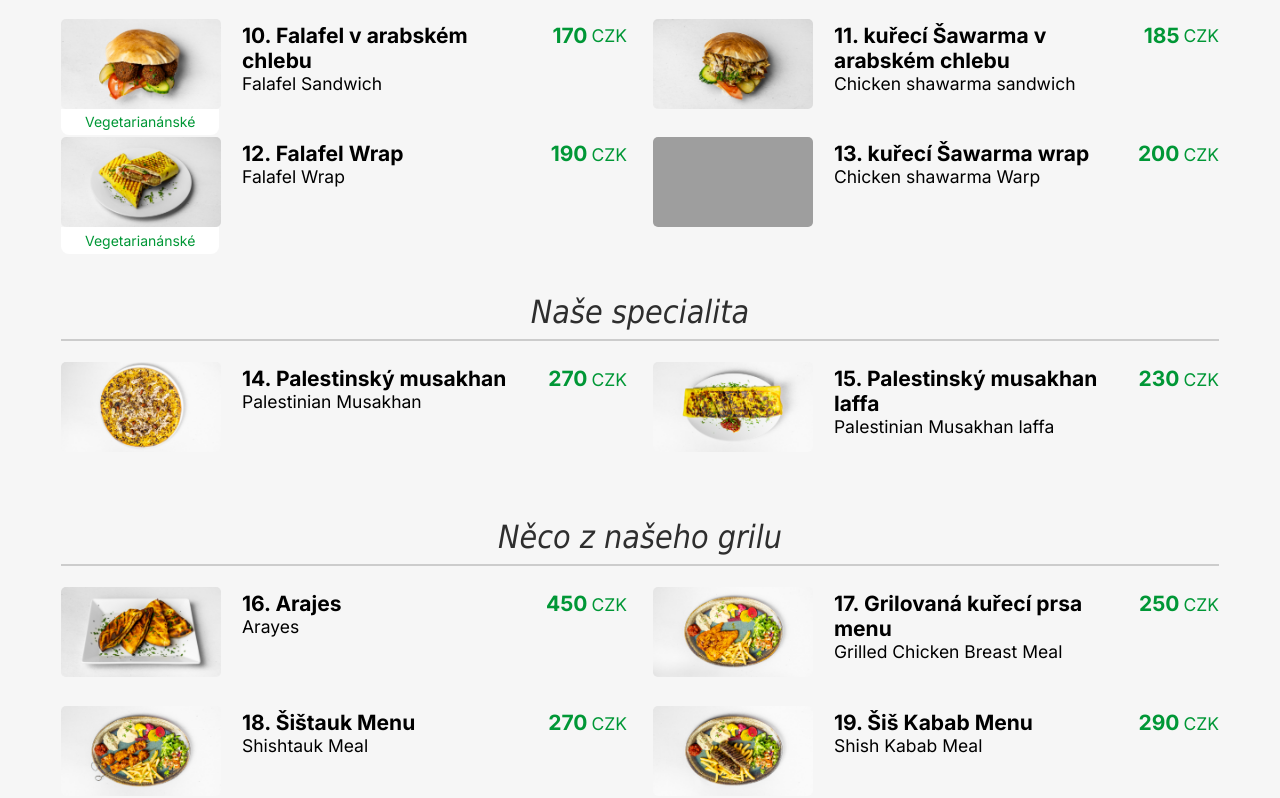
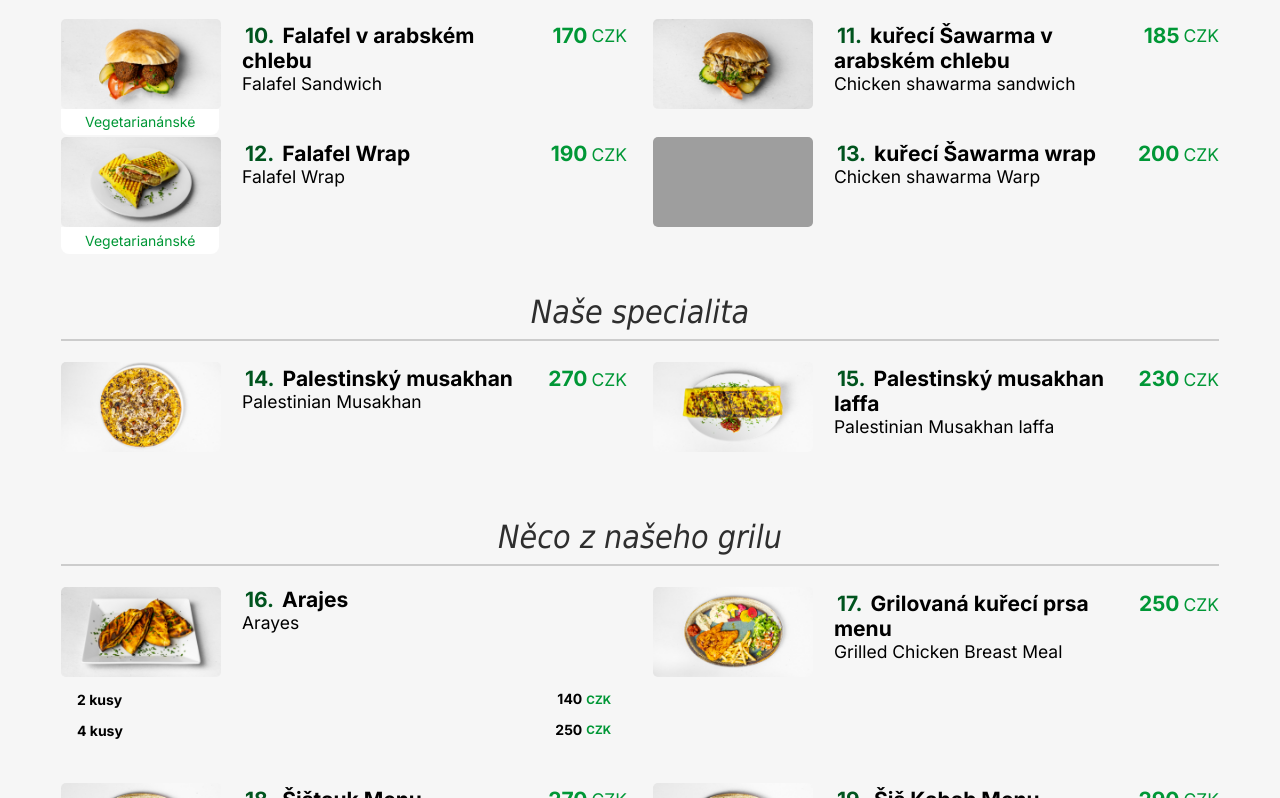
Before and after one commit to beshoyrmansour/the-olive-branch-resturant-menu, a Next.js app: page / in a window 1280 px wide. Shown: the part 962-1760 px from the top of the page. Built offline with nearby package versions, Linux system fonts and the light colour scheme; grey boxes are pictures that could not be loaded; a web font is replaced by a local one.

Commit message:
add options sections

```diff
--- a/pages/index.tsx
+++ b/pages/index.tsx
@@ -4,7 +4,7 @@ import Image from 'next/image'
 import { Inter } from 'next/font/google'
 import styles from '@/styles/Home.module.css'
 import { checkEnvironment, groupArrayByCategory } from '../helpers'
-import { Categories, Categories_en, MenuCategory, MenuItem } from '@/models/menu'
+import { Categories, Categories_en, MenuCategory, MenuItem, MenuItemOption } from '@/models/menu'
 
 const inter = Inter({ subsets: ['latin'] })
 
@@ -43,7 +43,6 @@ export default function Home({ data }: { data: MenuItem[] }) {
             <img src={'./czech-republic.png'} width={30} height={30} alt='change nemu language' />
             : <img src={'./united-kingdom.png'} width={30} height={30} alt='change nemu language' />
           }
-          {/* <span style={{ paddingLeft: '0.6rem' }}>{lang === 'en' ? 'České menu' : 'English menu'}</span> */}
         </div>
         {grouped.length > 0 && grouped.map((cat: MenuCategory) => (<div className={styles.menu} key={`menu_category_${cat}`}>
           <h2 className={styles.menu_group_heading}>
@@ -51,9 +50,9 @@ export default function Home({ data }: { data: MenuItem[] }) {
           </h2>
           <div className={styles.menu_group}>
             {cat.items.map((item: MenuItem) => (
-              <div className={styles.menu_item} key={`menu_item_${item.id}`}>
+              <div className={styles.menu_item_with_option} key={`menu_item_${item.id}`}>
+                <div className={styles.menu_item}>
                   <div className={styles.top_section}>
-
                     <Image className={styles.menu_item_image} src={`/Produkty/${item.img}`}
                       alt={`${item.en_name} - ${item.cz_name}`}
                       width={1000}
@@ -61,27 +60,39 @@ export default function Home({ data }: { data: MenuItem[] }) {
                       priority />
                     {item.isVegan && <span className={styles.vegan}>{lang === 'en' ? 'Vegetarian' : 'Vegetarianánské'}</span>}
                   </div>
-                {/* <h3 className={styles.order_nummber}>#{item.number}</h3> */}
                   <div className={styles.menu_item_text}>
                     <h2 className={styles.menu_item_heading}>
                       <div className={styles.menu_item_heading_name}>
-                      <span className={styles.menu_item_name}>{lang === 'en' ? item.number + ". " + item.en_name : item.number + ". " + item.cz_name}</span>
+                        <span className={styles.menu_item_name}> <span className={styles.order_nummber}>{item.number}.</span> {` ${lang === 'en' ? item.en_name : item.cz_name}`}</span>
                         <span className={styles.menu_item_name_sub}>{lang === 'en' ? item.cz_name : item.en_name}</span>
-                      {/* <span className={styles.menu_item_name_sub}>{item.en_name}</span> */}
                       </div>
                       <div>
                         <span className={styles.menu_item_price}>
-
+                          {!item.options && (
+                            <>
                               <span className={styles.menu_item_price_amount}>{item.price}</span>
                               <span className={styles.menu_item_price_currency}>CZK</span>
+                            </>
+                          )}
                         </span>
-                      {/* <h3 className={styles.order_nummber_under_price}>{item.number}</h3> */}
                       </div>
                     </h2>
-                  {/* {item.isVegan && <span className={styles.vegan_no_image}>{lang === 'en' ? 'Vegetarian' : 'Vegetariánské'}</span>}
-                  <p className={styles.menu_item_description}>{lang === 'en' ? item.en_description : item.cz_description}</p> */}
+                  </div>
+                </div>
 
+                {item.options &&
+                  <div className={styles.menu_item_option_wrapp}>
+                    {item.options.map((option: MenuItemOption) => (<>
+                      <div className={styles.menu_item_option}>
+                        <span className={styles.menu_item_option_name}> {lang === 'en' ? option.en_name : option.cz_name}</span>
+                        <span className={styles.menu_item_option_price}>
+                          <span className={styles.menu_item_option_price_amount}>{option.price}</span>
+                          <span className={styles.menu_item_option_price_currency}>CZK</span>
+                        </span>
                       </div>
+                    </>))}
+                  </div>
+                }
               </div>
             ))}
           </div>
--- a/styles/Home.module.css
+++ b/styles/Home.module.css
@@ -97,18 +97,45 @@
   text-align: center;
 }
 
-.order_nummber {
-  height: 0px;
-  position: absolute;
-  /* top: 6px; */
-  right: 0rem;
-  bottom: 0rem;
+.menu_item_option_wrapp {
+  margin-bottom: 1rem;
+  margin-left: 1rem;
+  margin-right: 1rem;
 }
 
-.order_nummber_under_price {
-  margin: 0px;
+.menu_item_option {
+  display: flex;
+  justify-content: space-between;
+  align-items: center;
+  margin-top: 0.5rem;
+}
+
+.menu_item_option_name {
+  font-weight: bolder;
+}
+
+.menu_item_option_price {
+  font-weight: bolder;
+  justify-items: center;
+  align-items: center;
+  display: flex;
+}
+
+
+.menu_item_option_price_amount {
+  line-height: 1.6;
+}
+
+.menu_item_option_price_currency {
+  margin-left: 4px;
   font-size: smaller;
-  text-align: end;
+  font-weight: bold;
+  color: #009736;
+}
+
+
+.order_nummber {
+  margin: 3px;
   color: #00541e;
 }
 
@@ -354,13 +381,21 @@
     /* padding: 1.5em 0; */
   }
 
+  .menu_item_with_option {
+    display: flex;
+    flex-direction: column;
+    margin-bottom: 1.5rem;
+    border: none;
+    border-radius: 15px;
+    box-shadow: #eee 0px 11px 10px;
+    /* margin-bottom: 1.5em; */
+  }
+
   .menu_item {
     display: flex;
     flex-direction: column;
-    margin-bottom: 1.5em;
     border: none;
     border-radius: 15px;
-    box-shadow: #eee 0px 11px 10px;
   }
 
   .top_section {
@@ -377,11 +412,12 @@
     min-height: 100px;
   }
 
+  /*
   .order_nummber {
     position: absolute;
     top: 0px;
     left: 1rem;
-  }
+  } */
 
   .menu_item_heading {
     margin-bottom: 1rem;
```
Also changed, not shown: models/menu.tsx (+8 -0 lines). Lines whose indentation alone changed are shown as unchanged.
